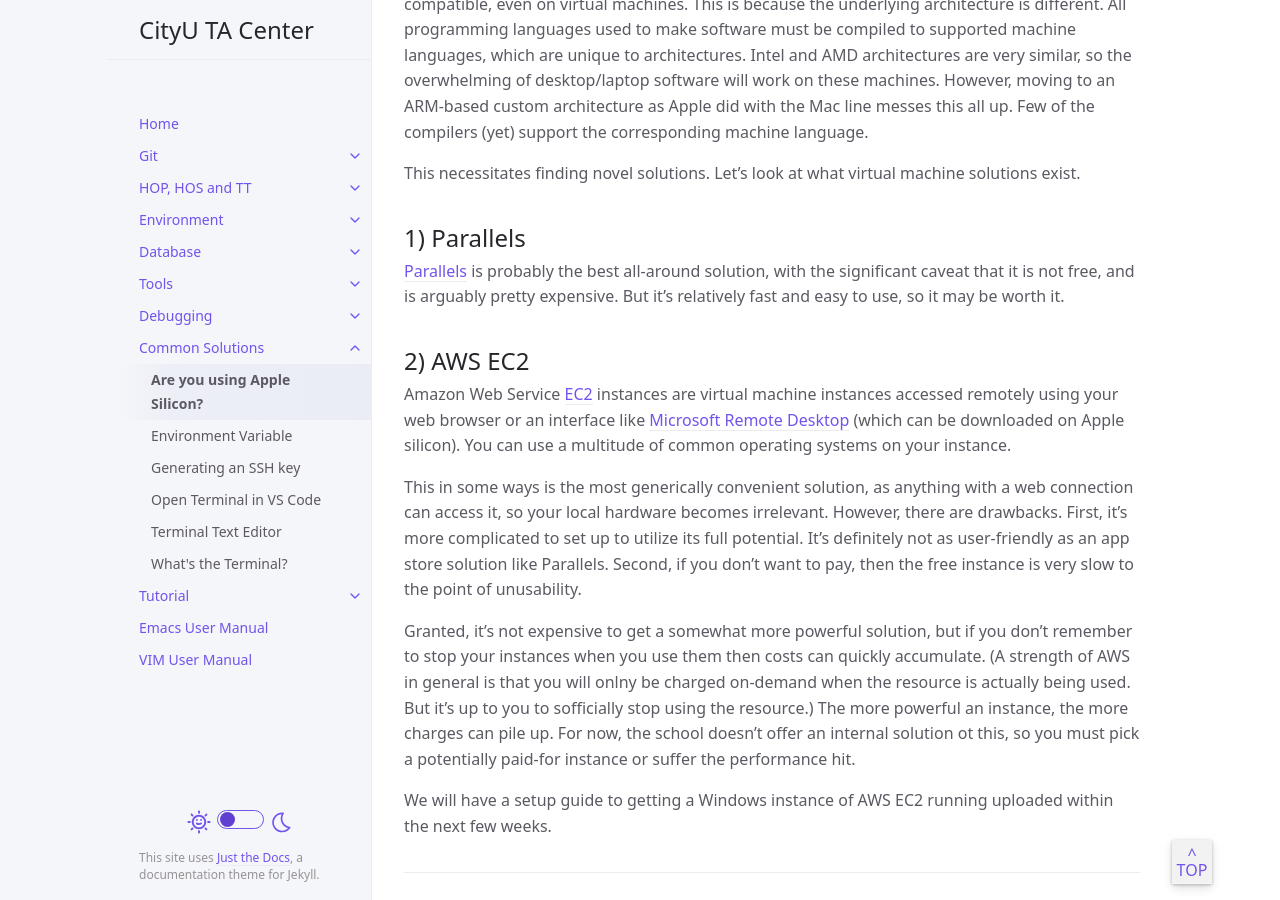
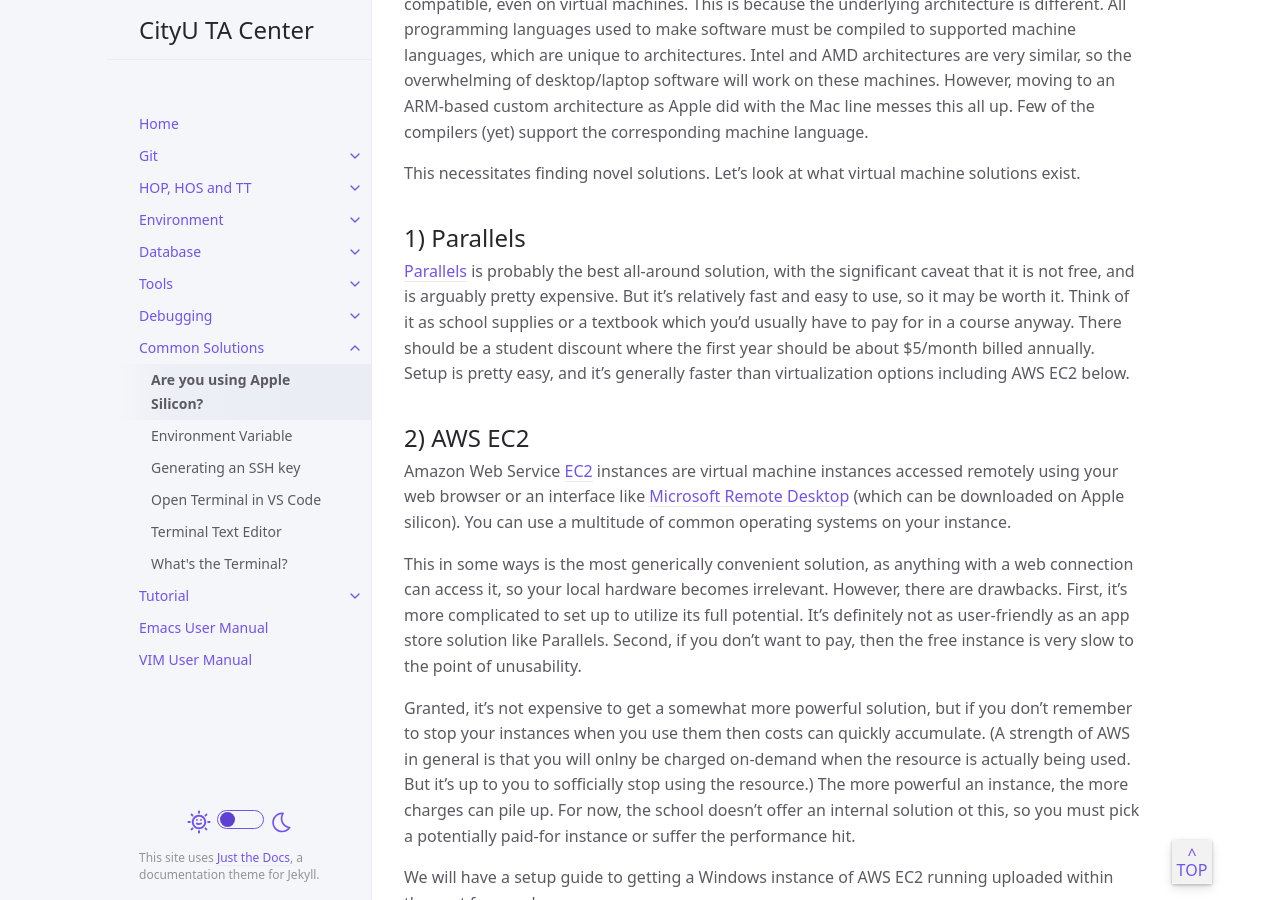
Before and after one commit to thomasthaddeus/cityuseattle.github.io, a Jekyll site: the page built from docs/common/apple_m1.md, in a window 1280 px wide and 900 px high, scrolled down 820 px. Built offline with Jekyll 4.4.1, drawn with Linux system fonts in a browser that asks for light colours.

Commit message:
Added more Parallels info

```diff
--- a/docs/common/apple_m1.md
+++ b/docs/common/apple_m1.md
@@ -19,7 +19,7 @@ This necessitates finding novel solutions. Let's look at what virtual machine so
 
 ## 1) Parallels
 
-[Parallels](https://www.parallels.com/) is probably the best all-around solution, with the significant caveat that it is not free, and is arguably pretty expensive. But it's relatively fast and easy to use, so it may be worth it.
+[Parallels](https://www.parallels.com/) is probably the best all-around solution, with the significant caveat that it is not free, and is arguably pretty expensive. But it's relatively fast and easy to use, so it may be worth it. Think of it as school supplies or a textbook which you'd usually have to pay for in a course anyway. There should be a student discount where the first year should be about $5/month billed annually. Setup is pretty easy, and it's generally faster than virtualization options including AWS EC2 below.
 
 ## 2) AWS EC2
 
```
